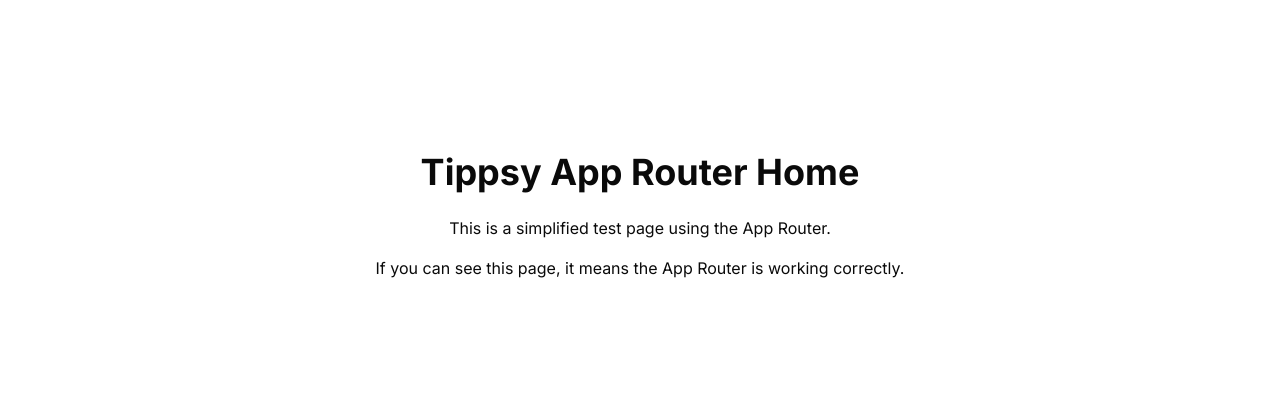
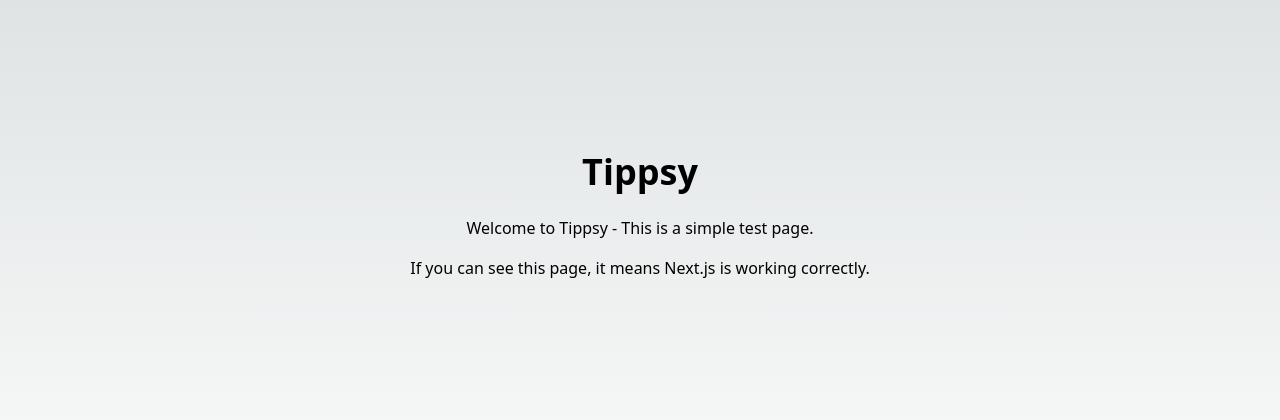
Before and after one commit to ArsCodeAmatoria/tippsy-monorepo, a Next.js app in the folder apps/web/: page / in a window 1280 px wide. Shown: the part 184-604 px from the top of the page. Built offline with nearby package versions, Linux system fonts and the light colour scheme.

Commit message:
Remove conflicting App Router files and simplify Next.js config

```diff
--- a/apps/web/app/page.tsx
+++ /dev/null
@@ -1,9 +0,0 @@
-export default function Home() {
-  return (
-    <main className="flex min-h-screen flex-col items-center justify-center p-8">
-      <h1 className="text-4xl font-bold mb-6">Tippsy App Router Home</h1>
-      <p className="mb-4">This is a simplified test page using the App Router.</p>
-      <p>If you can see this page, it means the App Router is working correctly.</p>
-    </main>
-  );
-}
--- a/apps/web/app/test-app/page.tsx
+++ /dev/null
@@ -1,9 +0,0 @@
-export default function TestAppPage() {
-  return (
-    <div className="flex flex-col items-center justify-center min-h-screen p-8">
-      <h1 className="text-4xl font-bold mb-6">Tippsy App Router Test Page</h1>
-      <p className="mb-4">This is a test page using the App Router.</p>
-      <p>If you can see this page, it means Next.js is working correctly with the App Router.</p>
-    </div>
-  );
-}
--- a/apps/web/app/test/page.tsx
+++ /dev/null
@@ -1,14 +0,0 @@
-import { Button } from '@tippsy/ui';
-
-export default function TestPage() {
-  return (
-    <div className="flex flex-col items-center justify-center min-h-screen p-24">
-      <h1 className="text-4xl font-bold mb-8">Tippsy Test Page</h1>
-      <p className="mb-4">This is a test page to verify that our Next.js app is working correctly.</p>
-      <p className="mb-8">If you can see this page, it means the Next.js app is properly loading custom pages.</p>
-      <Button className="px-4 py-2 bg-blue-500 text-white rounded hover:bg-blue-600">
-        Tippsy UI Button
-      </Button>
-    </div>
-  );
-}
--- a/apps/web/next.config.js
+++ b/apps/web/next.config.js
@@ -2,19 +2,11 @@
 module.exports = {
   reactStrictMode: true,
   transpilePackages: ["@tippsy/ui", "@tippsy/utils"],
-  // app directory is now stable in Next.js 14, so we don't need the experimental flag
 
   // Explicitly define page extensions
   pageExtensions: ['tsx', 'ts', 'jsx', 'js'],
 
-  // Force the Pages Router to be the primary router
-  experimental: {
-    // Both routing systems enabled
-    appDir: true
-  },
-
-  // Disable the App Router temporarily to debug
-  // Comment this out if you want to use the App Router
+  // Disable the App Router entirely to prevent conflicts
   appDir: false,
 
   // Ensure proper error handling
```
